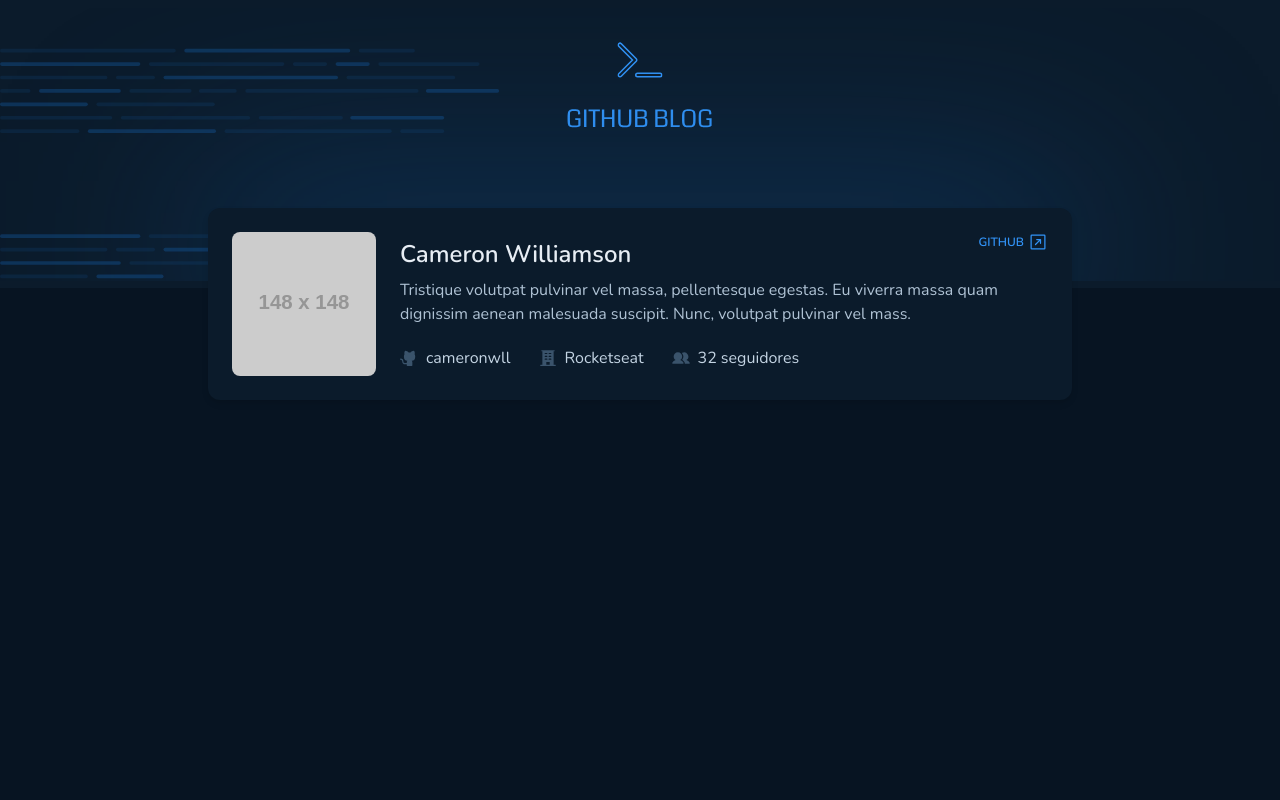
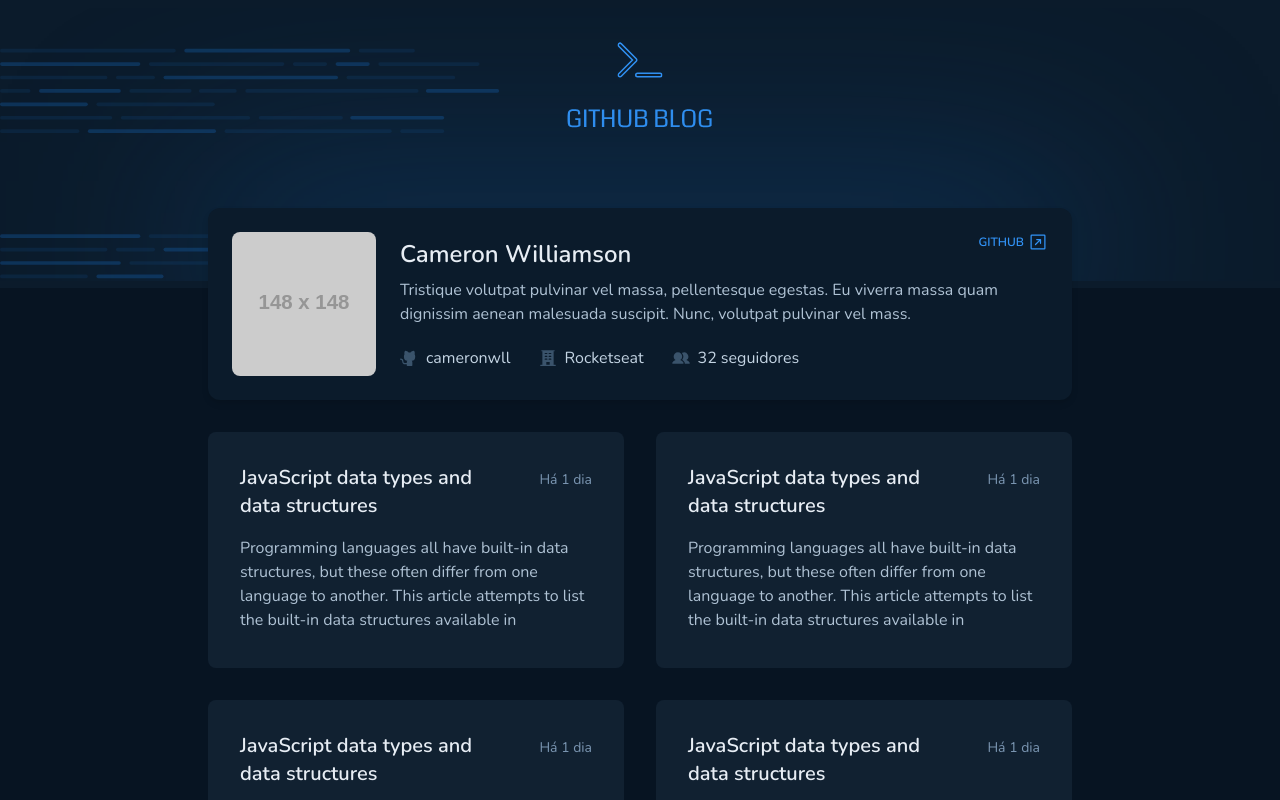
Before and after one commit to pamelasantoss/ignite-github-blog, a React (Vite) app: page / in a window 1280 px wide. Shown: the top 800 px of the page. Built offline with nearby package versions, Linux system fonts and the light colour scheme.

Commit message:
feat: creating the issue card component

```diff
--- /dev/null
+++ b/src/components/CardIssue/index.tsx
@@ -0,0 +1,19 @@
+export function CardIssue() {
+  return (
+    <div className="bg-base-post rounded-lg p-8 max-h-64">
+      <div className="flex items-baseline">
+        <h2 className="font-nunito text-base-title text-xl font-semibold flex-1 pr-6">
+          JavaScript data types and data structures
+        </h2>
+        <span className="font-nunito text-base-span text-sm">Há 1 dia</span>
+      </div>
+      <p className="font-nunito text-base-text mt-4 text-ellipsis overflow-hidden max-h-[100px]">
+        Programming languages all have built-in data structures, but these often
+        differ from one language to another. This article attempts to list the
+        built-in data structures available in JavaScript and what properties
+        they have. These can be used to build other data structures. Wherever
+        possible, comparisons with other languages are drawn.
+      </p>
+    </div>
+  )
+}
--- a/src/pages/Home/index.tsx
+++ b/src/pages/Home/index.tsx
@@ -1,5 +1,19 @@
 import { CardIntro } from "../../components/CardIntro"
+import { CardIssue } from "../../components/CardIssue"
 
 export function Home() {
-  return <CardIntro />
+  return (
+    <>
+      <CardIntro />
+
+      <div className="grid grid-cols-1 md:grid-cols-2 gap-8 py-8">
+        <CardIssue />
+        <CardIssue />
+        <CardIssue />
+        <CardIssue />
+        <CardIssue />
+        <CardIssue />
+      </div>
+    </>
+  )
 }
```
